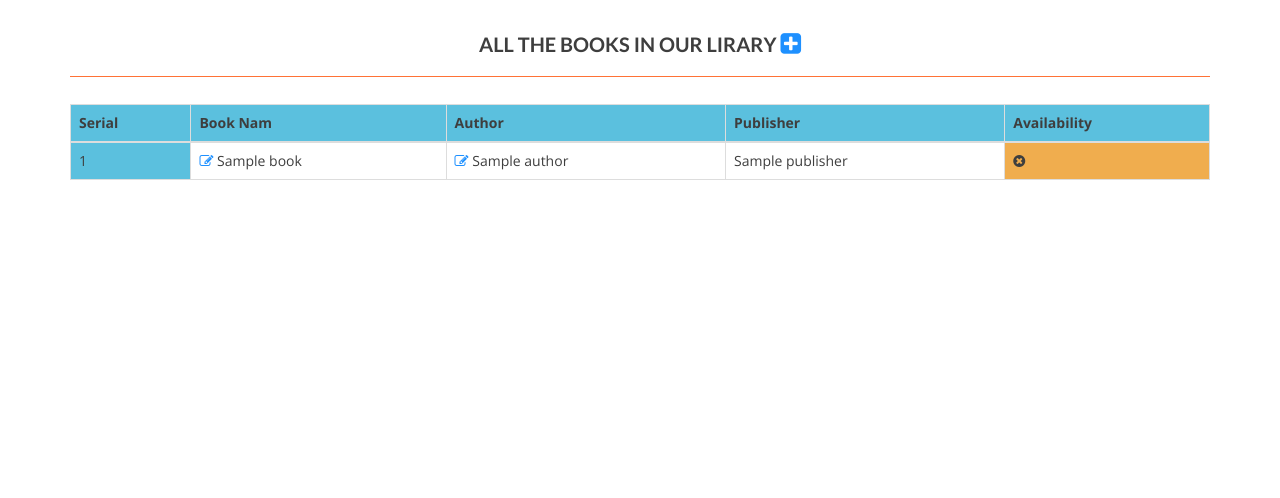
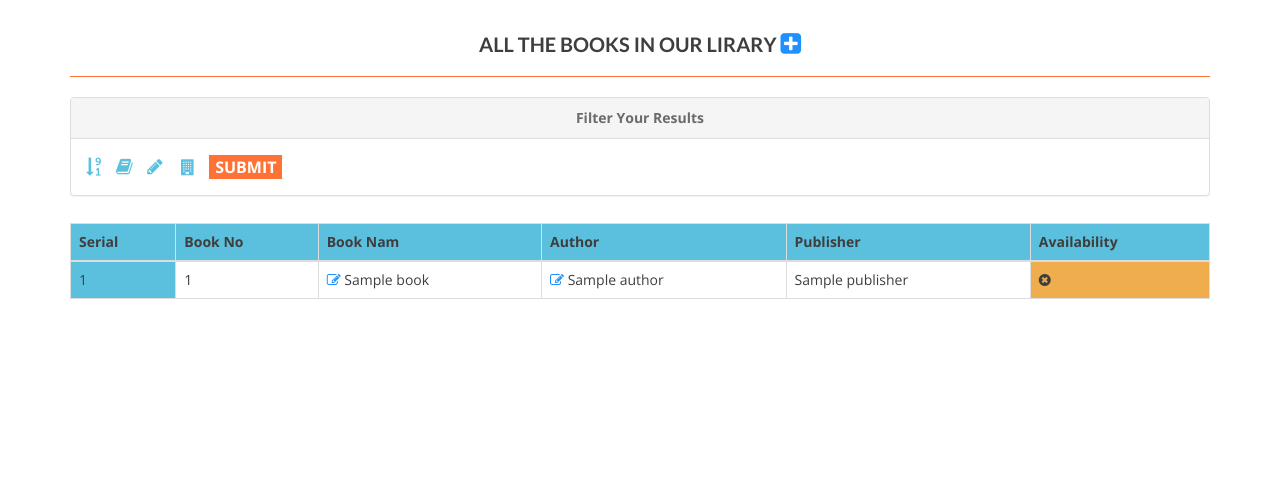
Before and after one commit to sam-a-d/Library-management-system, a Django app: template templates/management/book_list.html in a window 1280 px wide. Shown: the part 113-611 px from the top of the page. Run offline with Django 3.2, Linux system fonts and the light colour scheme; tables that the repository leaves empty hold one stand-in row (values such as "Sample post"); the template is opened without the code that fills it: values that come from a table or form of the project are taken from there, most other values are stand-ins (such as "Sample title", 1, 10 or a date in 2020); some libraries are stand-ins or nearby versions.

Commit message:
filter added for both font and back end

```diff
--- a/root/filters.py
+++ b/root/filters.py
@@ -23,4 +23,4 @@ class BookFilter(django_filters.FilterSet):
 
     class Meta:
         model = Book
-        fields = ['name', 'author', 'genre', 'publisher', 'language']
+        fields = ['name', 'author', 'genre', 'publisher', 'language', 'library_book_no']
--- a/templates/management/book_list.html
+++ b/templates/management/book_list.html
@@ -12,10 +12,43 @@
                             <div class="col-md-12">
                                 <h3 class="text-center"> All the Books in our lirary <a class="text-success" style="font-size: 24px; color: Dodgerblue;" href="{% url 'book-add' %}"><i class="fa fa-plus-square"></i></a></h3>
                                 <hr>
+
+
+
+                                    <div class="panel panel-default text-white mb-3 mt-20 profile-panel">
+                                            <div class="panel-heading text-center align-middle">Filter Your Results </div>
+
+                                            <div class="panel-body">
+                                                <div class="row">
+                                                    <div class="col-md-12">
+                                                        <form method="get" action="">
+
+                                                            <!-- Security token -->
+                                                            {% csrf_token %}
+                                                            <!-- Using the formset -->
+                                                            <span style="font-size: 18px;"><i class="fa fa-sort-numeric-desc" aria-hidden="true"></i></span> &nbsp;{{ filtered_items.form.library_book_no }}&nbsp;
+                                                            <span style="font-size: 18px;"><i class="fa fa-book" aria-hidden="true"></i></span> &nbsp;{{ filtered_items.form.name }}&nbsp;
+                                                            <span style="font-size: 18px;"><i class="fa fa-pencil" aria-hidden="true"></i></span> &nbsp;{{ filtered_items.form.author }} &nbsp;
+                                                            <span style="font-size: 16px;"><i class="fa fa-building" aria-hidden="true"></i></span> &nbsp;{{ filtered_items.form.publisher }}&nbsp;
+
+                                                            <input type="submit" value="Submit">
+                                                        </form>
+                                                    </div>
+                                                </div>
+
+
+                                            </div>
+
+                                        </div>
+
+
+
+
                                 <table class="table table-bordered shop_table cart table-hover mt-27">
                                     <thead>
                                         <tr class="bg-info">
                                             <th class="product-name">Serial</th>
+                                            <th class="product-name">Book No</th>
                                             <th class="product-name">Book Nam </th>
                                             <th class="product-name">Author</th>
                                             <th class="product-price">Publisher </th>
@@ -35,7 +68,7 @@
 
                                             {% endif %}
 
-
+                                            <td>{{book.library_book_no}}</td>
                                             <td>
                                                 <a class="text-success" style="color: Dodgerblue;" href="{% url 'book-update' book.id %}">
                                                     <i class="fa fa-edit"></i>
```
Also changed, not shown: management/filters.py (added, +21 -0 lines), management/views.py (+6 -1 lines).
